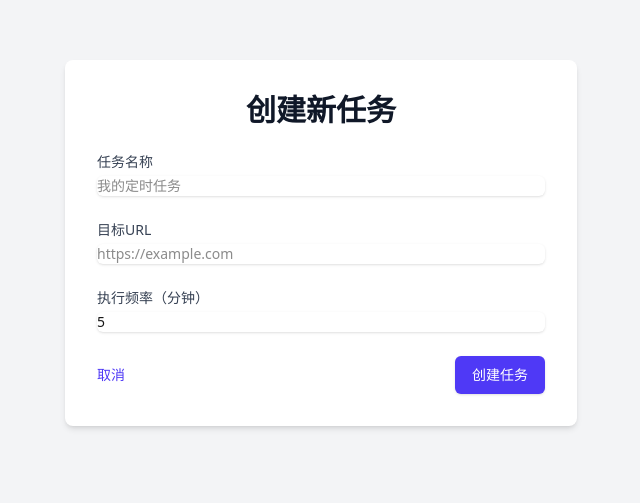
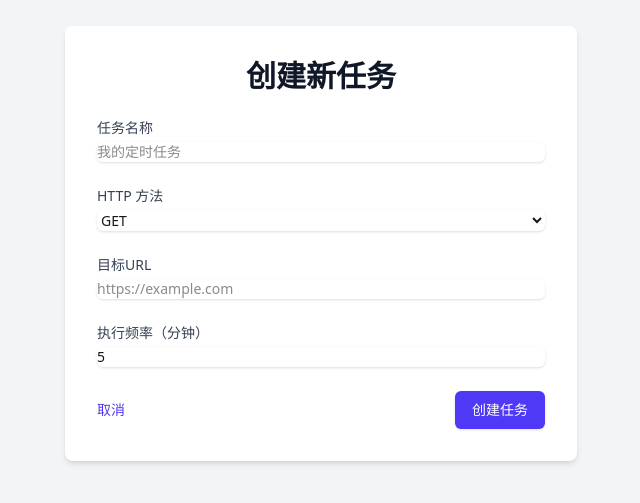
Before and after one commit to v2ray888/netlify_cron, a Next.js app: page /dashboard/new in a window 1280 px wide. Shown: the part 157-660 px from the top of the page, without its empty margins (319-959 px from the left). Built offline with nearby package versions, Linux system fonts and the light colour scheme; no server answers.

Commit message:
在任务创建页面添加HTTP方法选择功能

```diff
--- a/src/app/dashboard/new/page.tsx
+++ b/src/app/dashboard/new/page.tsx
@@ -7,6 +7,7 @@ import Link from "next/link";
 export default function NewTaskPage() {
   const [name, setName] = useState("");
   const [targetUrl, setTargetUrl] = useState("");
+  const [httpMethod, setHttpMethod] = useState("GET");
   const [frequencyMinutes, setFrequencyMinutes] = useState(5);
   const [error, setError] = useState("");
   const router = useRouter();
@@ -32,7 +33,7 @@ export default function NewTaskPage() {
       const response = await fetch("/api/tasks", {
         method: "POST",
         headers: { "Content-Type": "application/json" },
-        body: JSON.stringify({ name, targetUrl, frequencyMinutes }),
+        body: JSON.stringify({ name, targetUrl, httpMethod, frequencyMinutes }),
       });
 
       if (!response.ok) {
@@ -63,6 +64,22 @@ export default function NewTaskPage() {
               onChange={(e) => setName(e.target.value)}
             />
           </div>
+
+          <div>
+            <label htmlFor="httpMethod" className="block text-sm font-medium text-gray-700">HTTP 方法</label>
+            <select
+              id="httpMethod"
+              value={httpMethod}
+              onChange={(e) => setHttpMethod(e.target.value)}
+              className="mt-1 block w-full rounded-md border-gray-300 shadow-sm focus:border-indigo-500 focus:ring-indigo-500 sm:text-sm"
+            >
+              <option value="GET">GET</option>
+              <option value="POST">POST</option>
+              <option value="PUT">PUT</option>
+              <option value="DELETE">DELETE</option>
+            </select>
+          </div>
+
           <div>
             <label htmlFor="targetUrl" className="block text-sm font-medium text-gray-700">目标URL</label>
             <input
```
